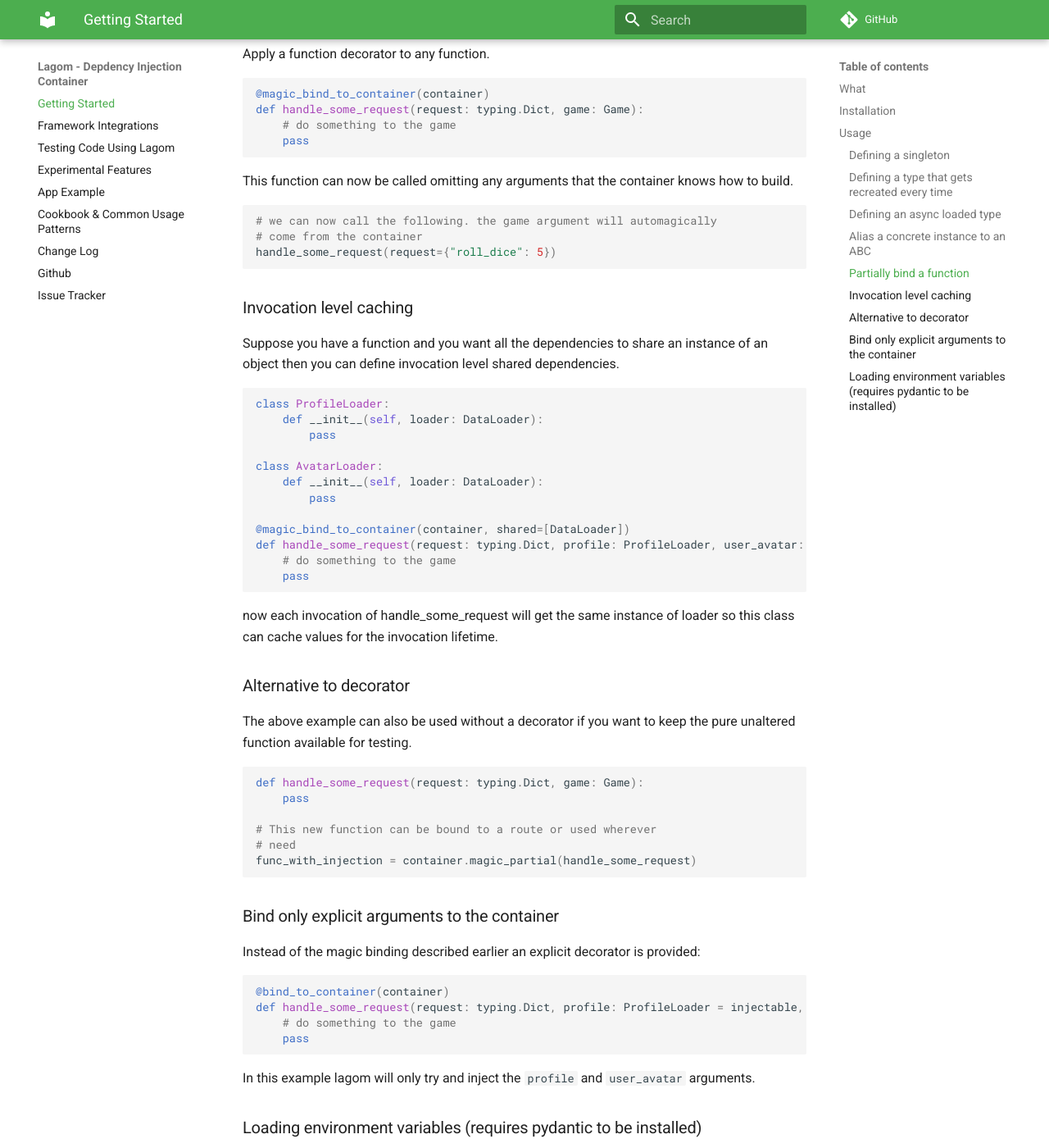
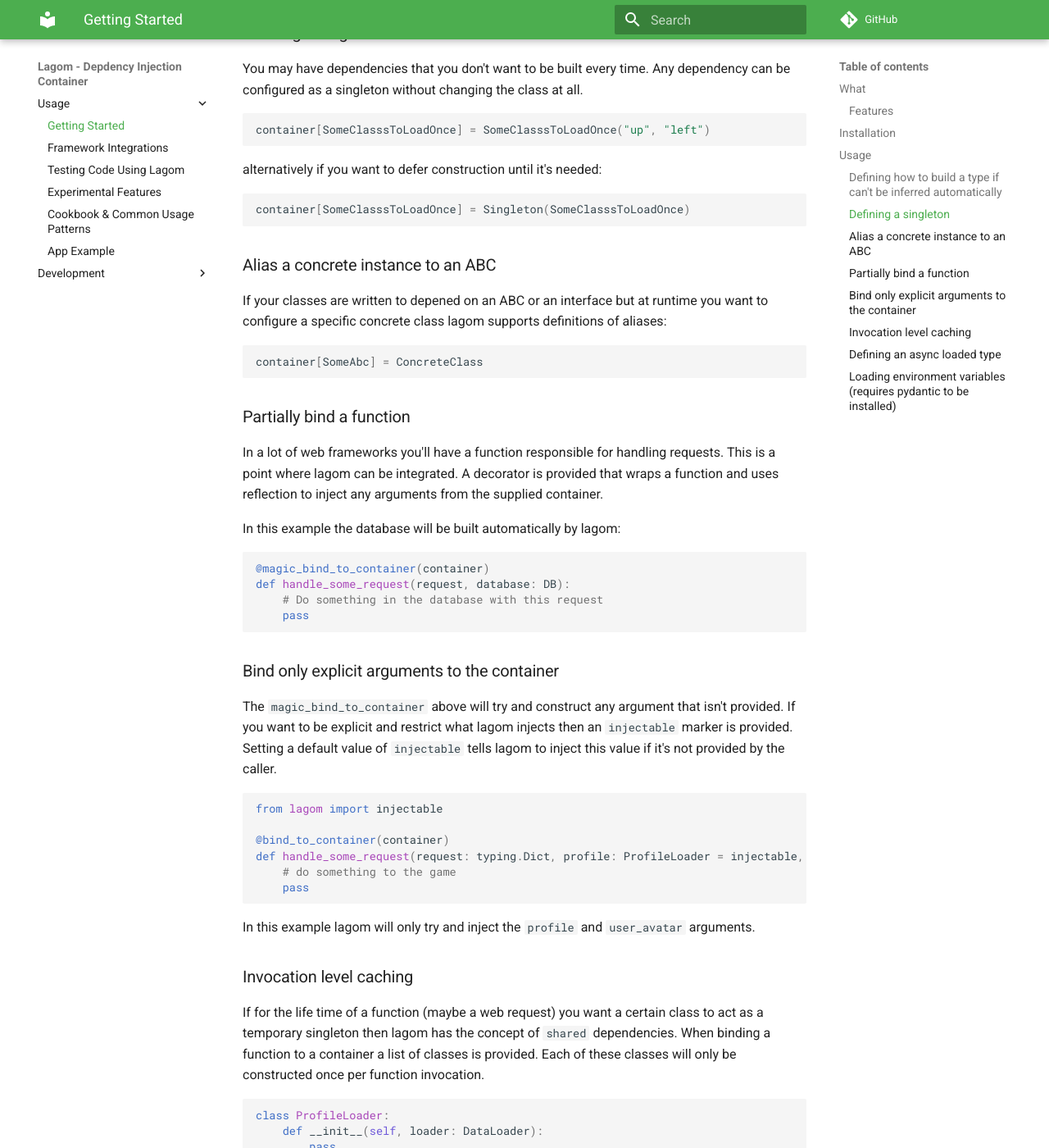
Before and after one commit to meadsteve/lagom, an MkDocs documentation site: the page built from docs/index.md, in a window 1280 px wide and 1400 px high, scrolled down 1741 px. Shown: the whole window at 82% size. Built offline with MkDocs 1.6.1 and Material for MkDocs 9.7.7, drawn with Linux system fonts in a browser that asks for light colours; comment, search, counter and statistics services are not loaded; some of the changed text lies outside the part shown.

Commit message:
More docs (#98)

````diff
--- a/docs/index.md
+++ b/docs/index.md
@@ -6,7 +6,12 @@
 all of your code doesn't know about or rely on lagom. Lagom will
 only be involved at the top level to pull everything together.
 
-An example usage can be found here: [github.com/meadsteve/lagom-example-repo](https://github.com/meadsteve/lagom-example-repo)
+### Features
+ * Fully based on types. Strong integration with mypy.
+ * Minimal changes to existing code.
+ * Integration with a few common web frameworks.
+ * Support for async python.
+ * Thread-safe at runtime
 
 ## Installation
 ```bash
@@ -23,20 +28,31 @@
 some_thing = container[SomeClass]
 ```
 
-### Defining a singleton
+Most of the time Lagom doesn't need to be told how to build your classes. If
+the `__init__` method has type hints then lagom will use these to inject
+the correct dependencies. The following will work without any special configuration:
+
 ```python
-container[SomeExpensiveToCreateClass] = SomeExpensiveToCreateClass("up", "left")
-```
-alternatively if you want to defer construction until it's needed:
-```python
-container[SomeExpensiveToCreateClass] = Singleton(SomeExpensiveToCreateClass)
+class MyDataSource:
+    pass
+
+class SomeClass:
+   def __init__(datasource: MyDataSource)
+      pass
+
+container = Container()
+some_thing = container[SomeClass] # An instance of SomeClass will be built with an instance of MyDataSource provided
 ```
 
 
-### Defining a type that gets recreated every time
+### Defining how to build a type if can't be inferred automatically
+If lagom can't infer (or you don't want it to) how to build a type you can instruct
+the container how to do this.
+
 ```python
 container[SomeClass] = lambda: SomeClass("down", "spiral")
 ```
+
 if the type needs things from the container the lambda can take a
 single argument which is the container:
 ```python
@@ -53,44 +69,62 @@
     return MyComplexDep(some_number=5)
 ```
 
-### Defining an async loaded type
+### Defining a singleton
+You may have dependencies that you don't want to be built every time. Any
+dependency can be configured as a singleton without changing the class at
+all.
+
 ```python
-@dependency_definition(container)
-async def my_constructor() -> MyComplexDep:
-    # await some stuff or any other async things
-    return MyComplexDep(some_number=5)
+container[SomeClasssToLoadOnce] = SomeClasssToLoadOnce("up", "left")
+```
+alternatively if you want to defer construction until it's needed:
 
-my_thing = await container[Awaitable[MyComplexDep]]
-
+```python
+container[SomeClasssToLoadOnce] = Singleton(SomeClasssToLoadOnce)
 ```
 
 ### Alias a concrete instance to an ABC
+If your classes are written to depened on an ABC or an interface but at runtime
+you want to configure a specific concrete class lagom supports definitions of aliases:
+
 ```python
 container[SomeAbc] = ConcreteClass
 ```
 
 ### Partially bind a function
-Apply a function decorator to any function.
+In a lot of web frameworks you'll have a function responsible for handling requests.
+This is a point where lagom can be integrated. A decorator is provided that wraps
+a function and uses reflection to inject any arguments from the supplied container.
+
+In this example the database will be built automatically by lagom:
+
 ```python
 @magic_bind_to_container(container)
-def handle_some_request(request: typing.Dict, game: Game):
+def handle_some_request(request, database: DB):
+    # Do something in the database with this request
+    pass
+```
+
+### Bind only explicit arguments to the container
+The `magic_bind_to_container` above will try and construct any argument that isn't provided. If you
+want to be explicit and restrict what lagom injects then an `injectable` marker is provided. Setting
+a default value of `injectable` tells lagom to inject this value if it's not provided by the caller.
+
+```python
+from lagom import injectable
+
+@bind_to_container(container)
+def handle_some_request(request: typing.Dict, profile: ProfileLoader = injectable, user_avatar: AvatarLoader = injectable):
     # do something to the game
     pass
 ```
-
-This function can now be called omitting any arguments
-that the container knows how to build.
-```python
-# we can now call the following. the game argument will automagically
-# come from the container
-handle_some_request(request={"roll_dice": 5})
-```
+In this example lagom will only try and inject the `profile` and `user_avatar` arguments.
 
 
 ### Invocation level caching
-Suppose you have a function and you want all the dependencies
-to share an instance of an object then you can define invocation
-level shared dependencies.
+If for the life time of a function (maybe a web request) you want a certain class to act as a temporary singleton then
+lagom has the concept of `shared` dependencies. When binding a function to a container a list of classes is provided.
+Each of these classes will only be constructed once per function invocation.
 
 ```python
 
@@ -108,32 +142,19 @@
     pass
 ```
 
-now each invocation of handle_some_request will get the same instance
-of loader so this class can cache values for the invocation lifetime.
-
-### Alternative to decorator
-The above example can also be used without a decorator if you want
-to keep the pure unaltered function available for testing.
+### Defining an async loaded type
+Lagom fully supports async python. If an async def is used to define a dependency then it
+will be available as `Awaitable[TheDependency]`
 
 ```python
-def handle_some_request(request: typing.Dict, game: Game):
-    pass
+@dependency_definition(container)
+async def my_constructor() -> MyComplexDep:
+    # await some stuff or any other async things
+    return MyComplexDep(some_number=5)
 
-# This new function can be bound to a route or used wherever
-# need
-func_with_injection = container.magic_partial(handle_some_request)
+my_thing = await container[Awaitable[MyComplexDep]]
+
 ```
-
-### Bind only explicit arguments to the container
-Instead of the magic binding described earlier an explicit decorator is
-provided:
-```python
-@bind_to_container(container)
-def handle_some_request(request: typing.Dict, profile: ProfileLoader = injectable, user_avatar: AvatarLoader = injectable):
-    # do something to the game
-    pass
-```
-In this example lagom will only try and inject the `profile` and `user_avatar` arguments.
 
 ### Loading environment variables (requires pydantic to be installed)
 
--- a/mkdocs.yml
+++ b/mkdocs.yml
@@ -7,15 +7,18 @@
     accent: pink
 
 nav:
-  - Getting Started: index.md
-  - Framework Integrations: framework_integrations.md
-  - Testing Code Using Lagom: testing_with_lagom.md
-  - Experimental Features: experimental.md
-  - App Example: full_example.md
-  - Cookbook & Common Usage Patterns: cookbook.md
-  - Change Log: CHANGELOG.md
-  - Github: https://github.com/meadsteve/lagom
-  - Issue Tracker: https://github.com/meadsteve/lagom/issues
+  - Usage:
+    - Getting Started: index.md
+    - Framework Integrations: framework_integrations.md
+    - Testing Code Using Lagom: testing_with_lagom.md
+    - Experimental Features: experimental.md
+    - Cookbook & Common Usage Patterns: cookbook.md
+    - App Example: full_example.md
+  - Development:
+    - Contributing: development_of_lagom.md
+    - Change Log: CHANGELOG.md
+    - Github: https://github.com/meadsteve/lagom
+    - Issue Tracker: https://github.com/meadsteve/lagom/issues
 
 markdown_extensions:
   - markdown.extensions.codehilite:
````
Also changed, not shown: README.md (+9 -28 lines), docs/development_of_lagom.md (added, +30 -0 lines), docs/testing_with_lagom.md (+32 -3 lines), 1 other file.
